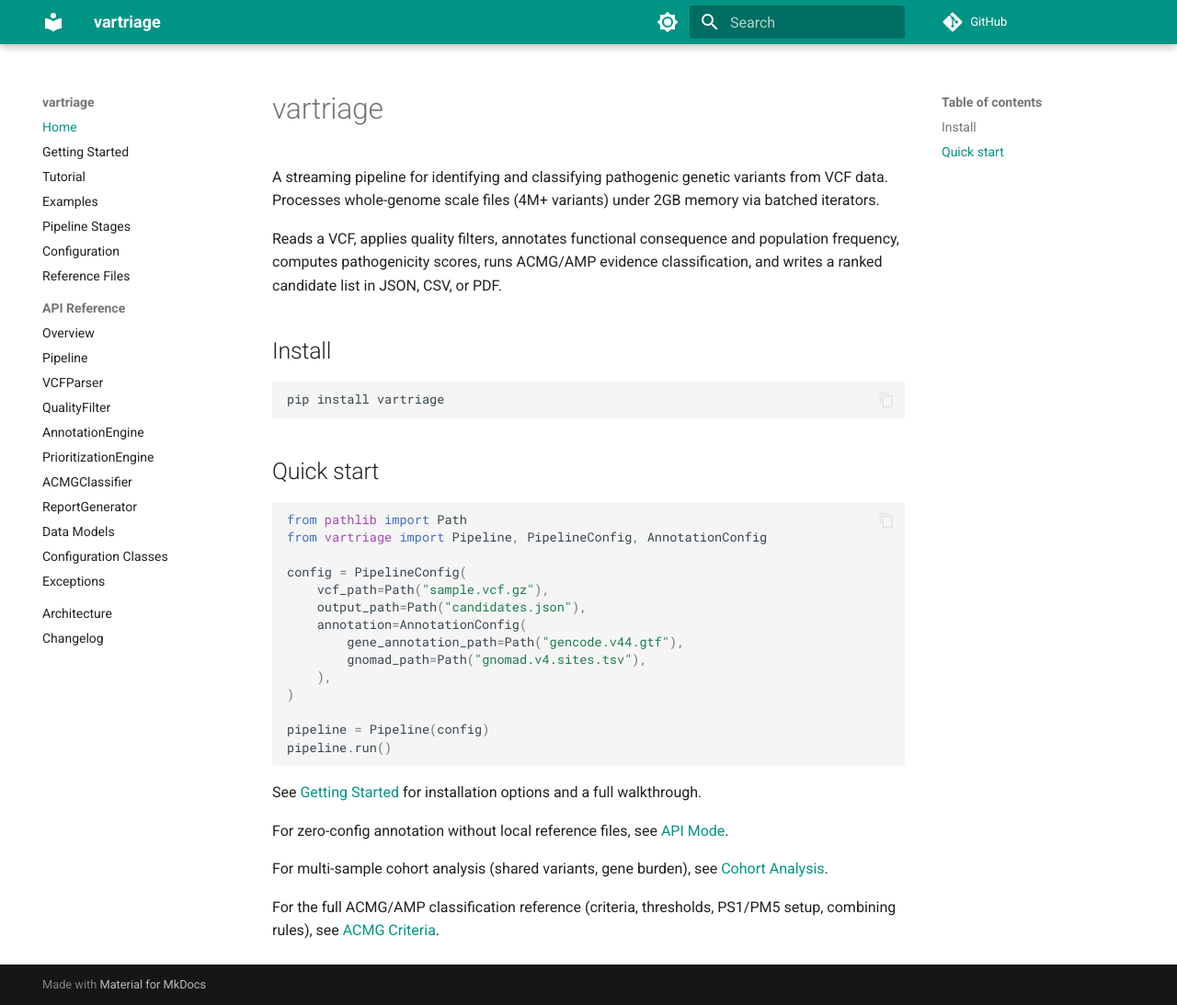
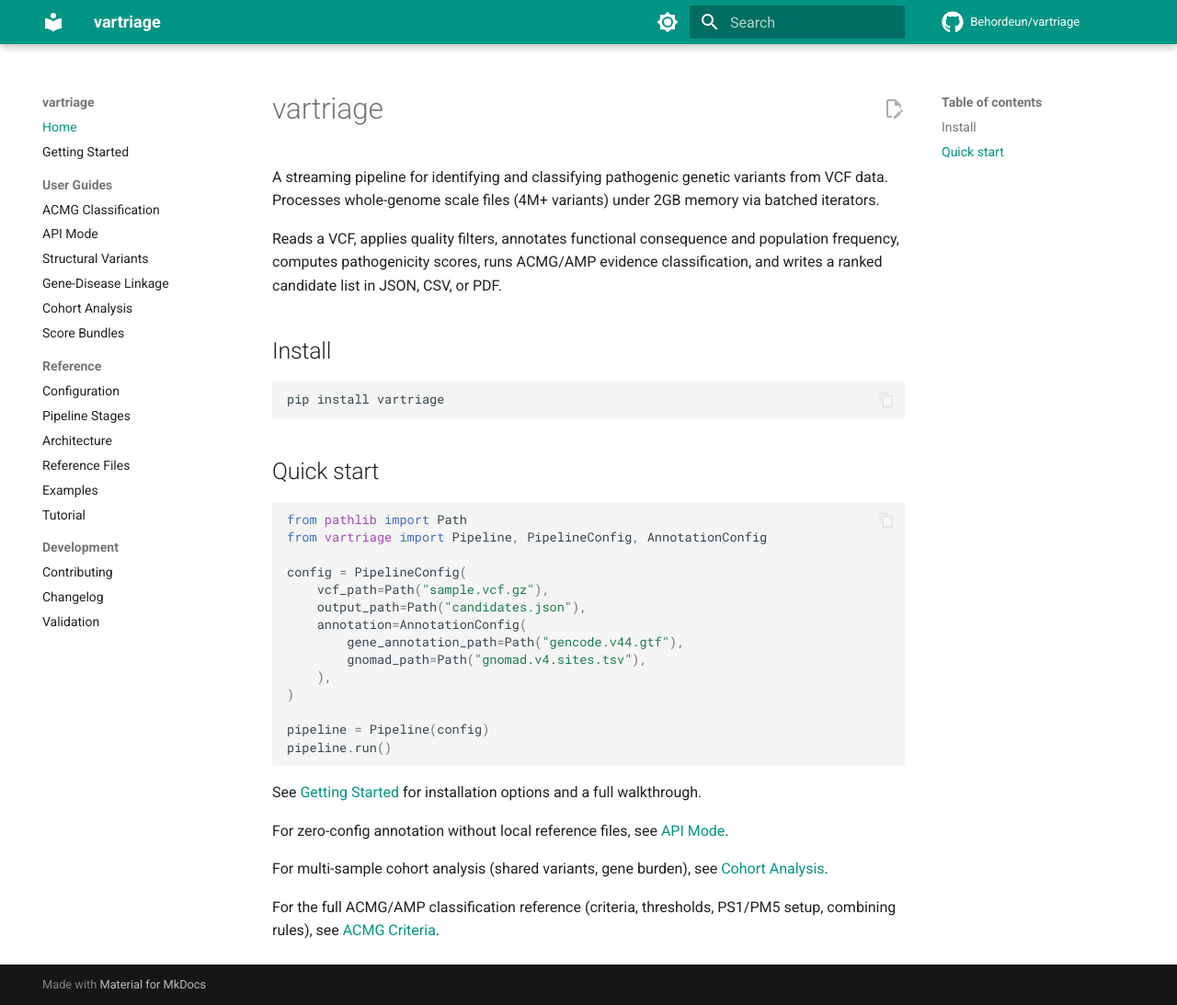
Before and after one commit to Behordeun/vartriage, an MkDocs documentation site: the page built from docs/index.md, in a window 1280 px wide and 1093 px high. Shown: the whole window at 92% size. Built offline with MkDocs 1.6.1 and Material for MkDocs 9.7.7, drawn with Linux system fonts in a browser that asks for light colours; comment, search, counter and statistics services are not loaded.

Commit message:
feat: add MkDocs site with GitHub Pages deployment
- mkdocs.yml: Material theme with dark/light toggle, search,
  code copy, navigation sections, and mkdocstrings for Python API
- .github/workflows/docs.yml: deploys to GitHub Pages on push to
  main when docs/ or mkdocs.yml change, also supports manual trigger
- pyproject.toml: update Documentation URL to Pages site, remove
  ruff from runtime dependencies (was incorrectly in dependencies
  instead of being handled by pre-commit)

```diff
--- a/mkdocs.yml
+++ b/mkdocs.yml
@@ -1,27 +1,40 @@
 site_name: vartriage
-site_description: A streaming pipeline for identifying and classifying pathogenic genetic variants from VCF data
+site_url: https://behordeun.github.io/vartriage/
+site_description: Clinical variant triage for gene panels. VCF in, ACMG-classified report out.
+site_author: Muhammad Abiodun SULAIMAN
 repo_url: https://github.com/Behordeun/vartriage
+repo_name: Behordeun/vartriage
+edit_uri: edit/main/docs/
 
 theme:
   name: material
   palette:
-    - scheme: default
+    - media: "(prefers-color-scheme: light)"
+      scheme: default
       primary: teal
-      accent: green
+      accent: deep orange
       toggle:
         icon: material/brightness-7
         name: Switch to dark mode
-    - scheme: slate
+    - media: "(prefers-color-scheme: dark)"
+      scheme: slate
       primary: teal
-      accent: green
+      accent: deep orange
       toggle:
         icon: material/brightness-4
         name: Switch to light mode
   features:
+    - navigation.instant
+    - navigation.tracking
     - navigation.sections
     - navigation.expand
+    - navigation.top
+    - search.suggest
+    - search.highlight
     - content.code.copy
-    - search.highlight
+    - content.action.edit
+  icon:
+    repo: fontawesome/brands/github
 
 plugins:
   - search
@@ -29,10 +42,9 @@ plugins:
       handlers:
         python:
           options:
-            docstring_style: numpy
-            show_source: false
+            show_source: true
             show_root_heading: true
-            members_order: source
+            heading_level: 3
 
 markdown_extensions:
   - admonition
@@ -41,6 +53,8 @@ markdown_extensions:
   - pymdownx.highlight:
       anchor_linenums: true
   - pymdownx.inlinehilite
+  - pymdownx.tabbed:
+      alternate_style: true
   - tables
   - toc:
       permalink: true
@@ -48,22 +62,21 @@ markdown_extensions:
 nav:
   - Home: index.md
   - Getting Started: getting-started.md
-  - Tutorial: tutorial.md
-  - Examples: examples.md
-  - Pipeline Stages: pipeline-stages.md
-  - Configuration: configuration.md
-  - Reference Files: reference-files.md
-  - API Reference:
-    - Overview: api/index.md
-    - Pipeline: api/pipeline.md
-    - VCFParser: api/parser.md
-    - QualityFilter: api/filter.md
-    - AnnotationEngine: api/annotation.md
-    - PrioritizationEngine: api/prioritization.md
-    - ACMGClassifier: api/classification.md
-    - ReportGenerator: api/reporting.md
-    - Data Models: api/models.md
-    - Configuration Classes: api/config.md
-    - Exceptions: api/exceptions.md
-  - Architecture: architecture.md
-  - Changelog: changelog.md
+  - User Guides:
+      - ACMG Classification: acmg-criteria.md
+      - API Mode: api-mode.md
+      - Structural Variants: structural-variants.md
+      - Gene-Disease Linkage: gene-disease-linkage.md
+      - Cohort Analysis: cohort-analysis.md
+      - Score Bundles: bundles.md
+  - Reference:
+      - Configuration: configuration.md
+      - Pipeline Stages: pipeline-stages.md
+      - Architecture: architecture.md
+      - Reference Files: reference-files.md
+      - Examples: examples.md
+      - Tutorial: tutorial.md
+  - Development:
+      - Contributing: contributing.md
+      - Changelog: changelog.md
+      - Validation: validation.md
--- a/pyproject.toml
+++ b/pyproject.toml
@@ -27,7 +27,6 @@ classifiers = [
 dependencies = [
     "pysam>=0.22.0,<1.0",
     "numpy>=1.24.0,<3.0",
-    "ruff>=0.16.1",
 ]
 
 [project.optional-dependencies]
@@ -55,7 +54,7 @@ docs = [
 
 [project.urls]
 Homepage = "https://github.com/Behordeun/vartriage"
-Documentation = "https://github.com/Behordeun/vartriage#readme"
+Documentation = "https://behordeun.github.io/vartriage/"
 Repository = "https://github.com/Behordeun/vartriage"
 Issues = "https://github.com/Behordeun/vartriage/issues"
 
```
Also changed, not shown: 1 other file.
